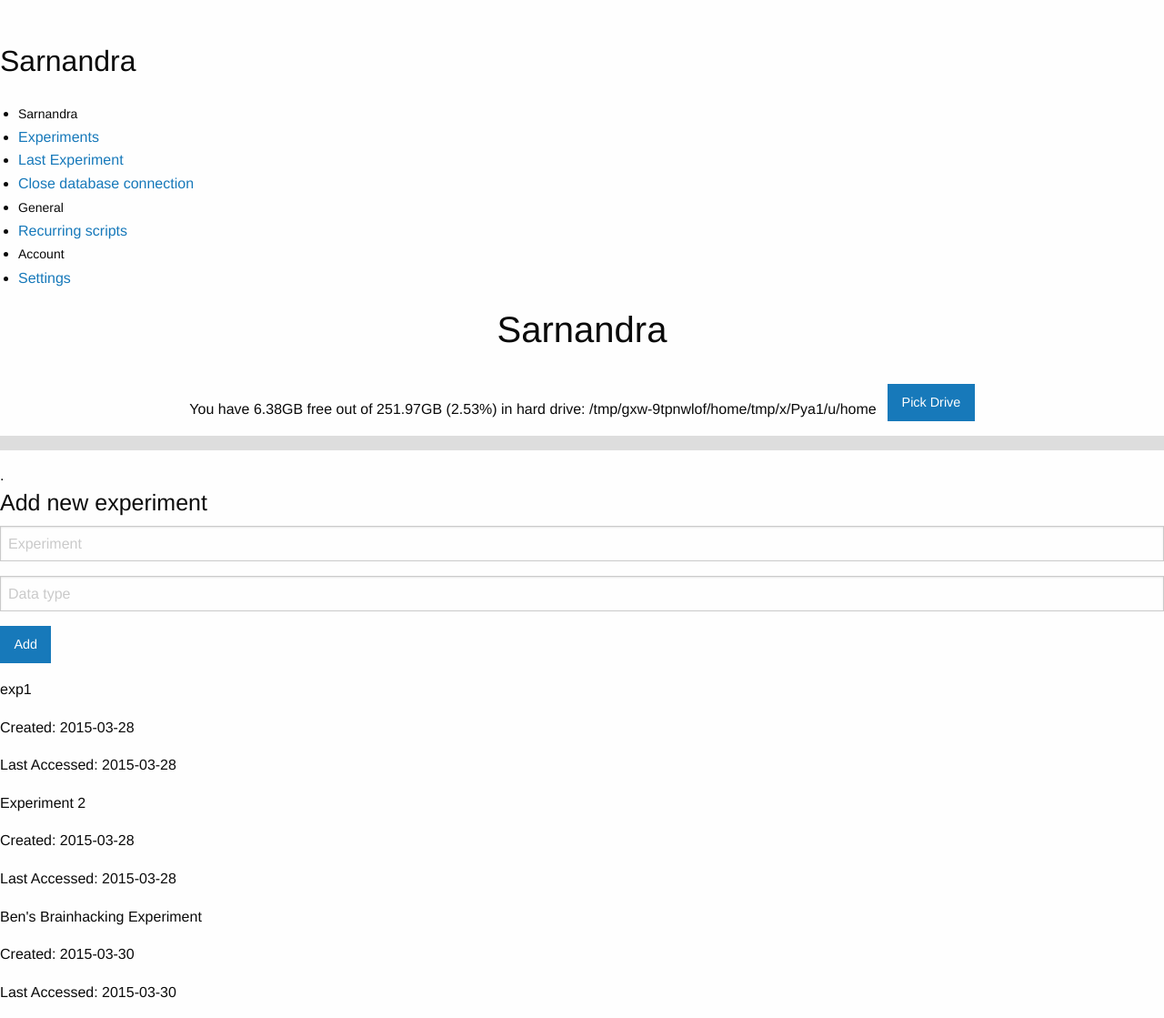
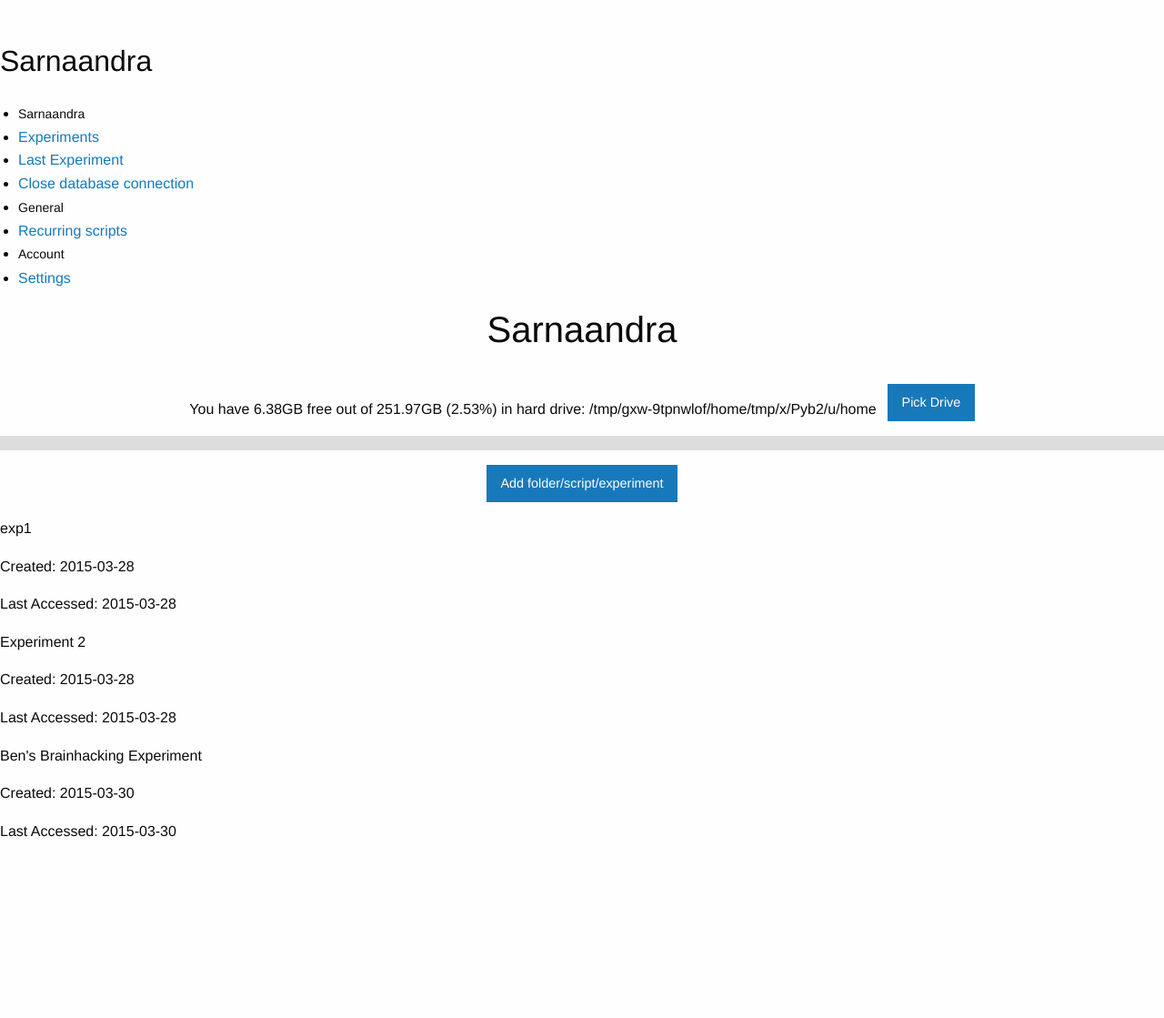
Before and after one commit to wingillis/sarnaandra, a Flask app: page / in a window 1280 px wide. Shown: the whole page at 91% size. After the commit the page ends 920 px from the top, so only its background shows below. Run offline with Flask 2, Linux system fonts and the light colour scheme; data that the repository does not hold is empty; some libraries are stand-ins or nearby versions.

Commit message:
Added a modular file/folder picker that can be used across the app.

```diff
--- a/main.py
+++ b/main.py
@@ -32,7 +32,8 @@
               'totalspace': round(total, 2),
               'percentage': round(float(space)/total*100, 2),
               'drive': default_drive_path,
-              'main': True}
+              'main': True,
+              'reveal_modal': True}
     return render_template('exp_lists.html', **kwargs)
 
 
@@ -52,10 +53,10 @@
         tips = [backend.get_tool_tips(p[0]) for p in filt_scripts]
 
         filt_scripts = helpers.format_scripts(filt_scripts, tips)
-        kwargs = {'scripts': filt_scripts, 'main': False}
+        kwargs = {'scripts': filt_scripts, 'main': False, 'reveal_modal': True}
         return render_template('recurring_scripts.html', **kwargs)
     else:
-        kwargs = {'scripts': None, 'main': False}
+        kwargs = {'scripts': None, 'main': False, 'reveal_modal': True}
         return render_template('recurring_scripts.html', **kwargs)
 
 
@@ -112,6 +113,13 @@
     return 'File information  view not implemented yet'
 
 
+@app.route('/settings', methods=['get', 'post'])
+def settings():
+    '''Displays the settings for the current user'''
+
+    return 'Settings view has not been implemented yet'
+
+
 if __name__ == "__main__":
 
     if production:
--- a/templates/exp_lists.html
+++ b/templates/exp_lists.html
@@ -1,21 +1,5 @@
 {% extends "index.html" %}
 {% block body %}
-<div class="row">
-    <div class="large-3 medium-3 columns">
-        <span>.</span>
-    </div>
-    <div class="large-6 medium-6 columns">
-        <h4>Add new experiment</h4>
-        <form action="/add_experiment" method="post">
-            <input type="text" name="expname" placeholder="Experiment">
-            <input type="text" name="dtype" placeholder="Data type">
-            <input id="submit" type="submit" value="Add" class="button medium-12 large-12 radius">
-        </form>
-    </div>
-    <div class="large-3 medium-3 columns">
-        <span></span>
-    </div>
-</div>
 <div class="row">
 {% for item in experiments %}
     <div class="large-3 medium-3 small-3 columns">
@@ -25,5 +9,26 @@
     </div>
 {% endfor %}
 </div>
+{% if reveal_modal %}
+<div id="myModal" class="reveal-modal" data-reveal aria-labelledby="modalTitle" aria-hidden="true" role="dialog">
+  <h2 id="modalTitle">Add an expeirment folder to watch</h2>
+  <form action="/add_experiment" method="post">
+        <input type="text" name="expname" placeholder="Experiment name">
 
+        <input type="text" id="fp" name="filepath" placeholder="Path of script (with name)">
+        Next folder: <select name="folder" id="file_select">
+
+        </select><br>
+        <input type="text" name="dtype" placeholder="Data type">
+        <br>
+        <input id="submit" type="submit" value="Add" class="button medium-12 large-12 radius">
+  </form>
+  <a class="close-reveal-modal" aria-label="Close">&#215;</a>
+</div>
+{% endif %}
 {% endblock %}
+
+{% block scripts %}
+<script type="text/javascript" src="static/js/file_selector.js"></script>
+<script type="text/javascript" src="static/js/experiments_page.js"></script>
+{% endblock %}
--- a/templates/index.html
+++ b/templates/index.html
@@ -14,13 +14,13 @@
         <nav class="tab-bar">
             <section class="left-small"><a class="left-off-canvas-toggle menu-icon"><span></span></a></section>
             <section class="middle tab-bar-section">
-                <h1 class="title">Sarnandra</h1>
+                <h1 class="title">Sarnaandra</h1>
             </section>
         </nav>
         <aside class="left-off-canvas-menu">
             <ul class="off-canvas-list">
                 <li>
-                    <label>Sarnandra</label>
+                    <label>Sarnaandra</label>
                 </li>
                 <li><a href="/">Experiments</a></li>
                 <li><a href="#">Last Experiment</a></li>
@@ -36,7 +36,7 @@
         <section class="main-section">
             <div class="row">
                 <div class="medium-12 columns app-title">
-                    <h2>Sarnandra</h2>
+                    <h2>Sarnaandra</h2>
                     {% if main %}
                     <br>
                     <span id="diskSpaceSpan">You have {{freespace}}GB free out of {{totalspace}}GB ({{percentage}}%) in hard drive: {{drive}}</span>
@@ -44,6 +44,9 @@
                     <div class="progress large-12 radius success center" id="diskSpace">
                         <span class="meter app-title" style="width: {{100 - percentage}}%"></span>
                     </div>
+                    {% endif %}
+                    {% if reveal_modal %}
+                    <a href="#" data-reveal-id="myModal" class="button">Add folder/script/experiment</a>
                     {% endif %}
                 </div>
             </div>
@@ -54,6 +57,7 @@
         <a class="exit-off-canvas"></a>
     </div>
 </div>
+
 <script src="https://cdnjs.cloudflare.com/ajax/libs/foundation/5.5.1/js/vendor/jquery.js"></script>
 <script src="https://cdnjs.cloudflare.com/ajax/libs/foundation/5.5.1/js/vendor/modernizr.js"></script>
 <script src="https://cdnjs.cloudflare.com/ajax/libs/foundation/5.5.1/js/foundation.min.js"></script>
```
Also changed, not shown: templates/recurring_scripts.html (+21 -19 lines), static/js/experiments_page.js (added), static/js/file_selector.js (renamed from static/js/scripts_page.js).
